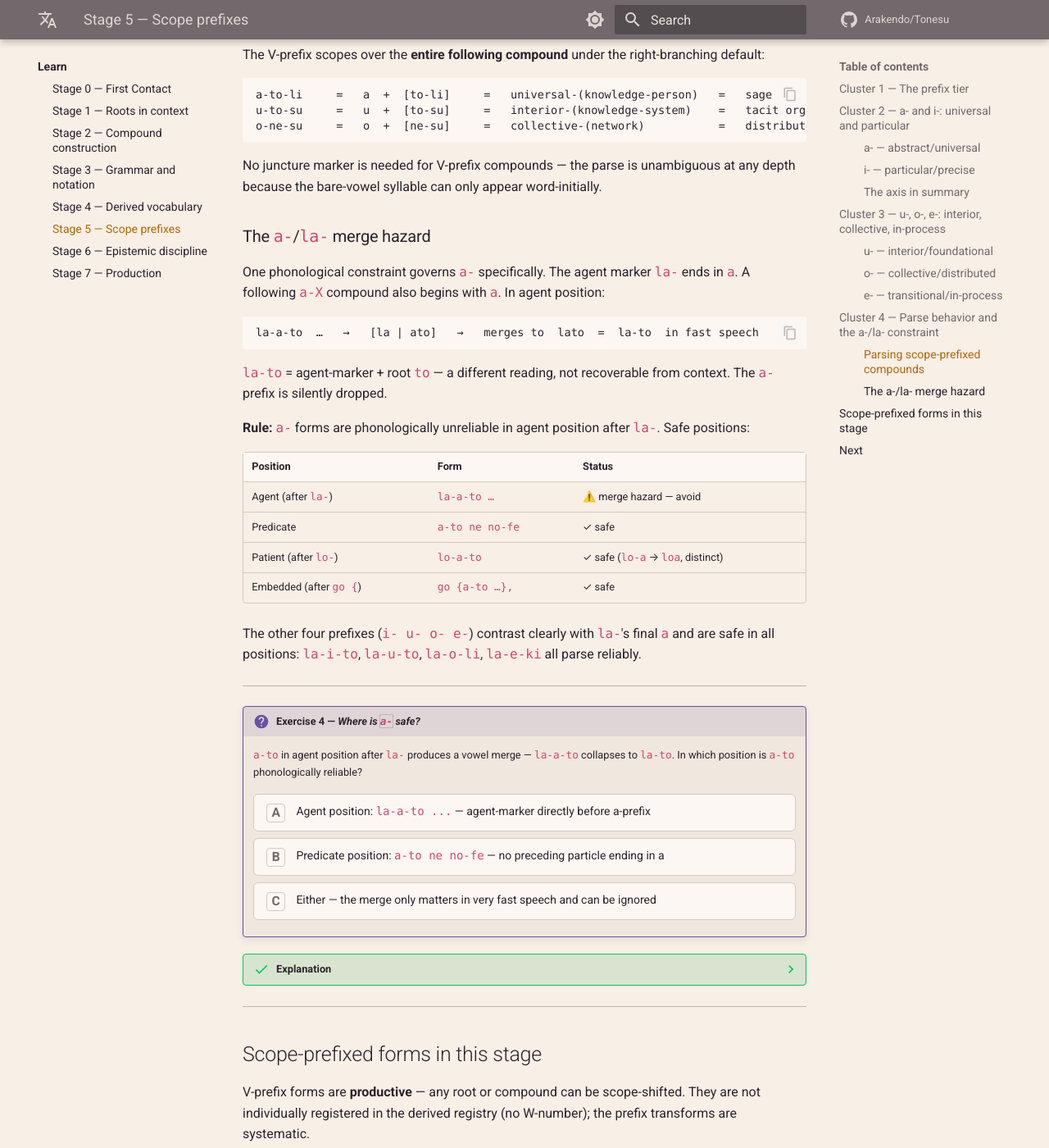
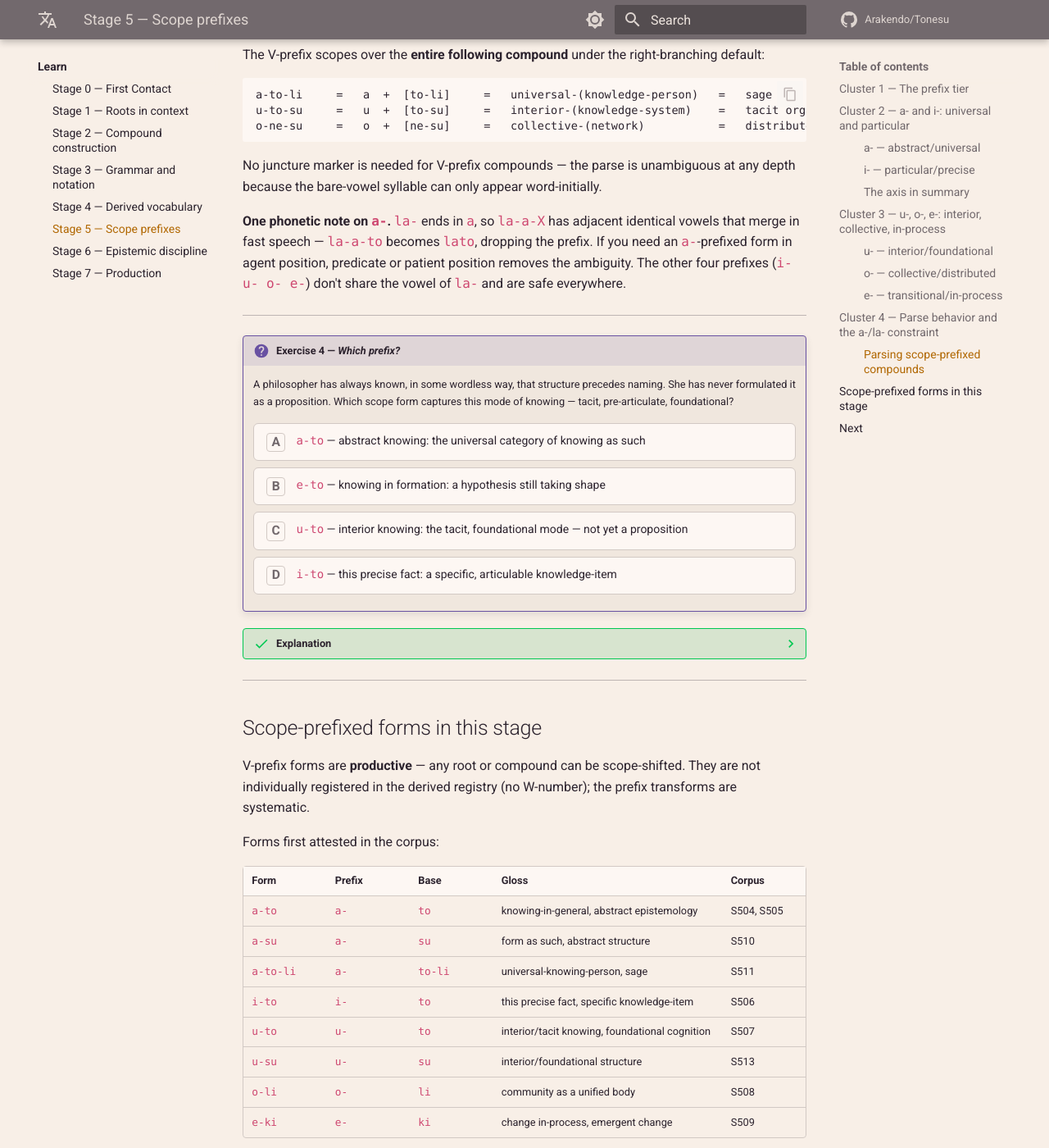
Before and after one commit to Arakendo/Tonesu, an MkDocs documentation site: the page built from www/docs/learn/stage-5.md, in a window 1280 px wide and 1400 px high, scrolled down 5056 px. Shown: the whole window at 82% size. Built offline with MkDocs 1.6.1 and Material for MkDocs 9.7.7, drawn with Linux system fonts in a browser that asks for light colours; comment, search, counter and statistics services are not loaded.

Commit message:
learn: audit and polish stages 1, 5, 6
stage-1.md:
- Convert lo-mu no-de picker exercise to MCQ with 4 options

stage-5.md:
- Replace Exercise 4 (merge hazard avoidance) with scenario-based
  u-to question (tacit/pre-propositional knowing, using S507 Laozi)
- Trim a-/la- merge hazard cluster to a 3-sentence phonetic note

stage-6.md:
- Fix forward reference in Cluster 1 forbidden-upgrade section:
  remove (du …) notation that appeared before () was introduced;
  replace with prose description forwarding to Cluster 2
- Move ~ stacking subsection from Cluster 2 to Cluster 3 (where ~
  is the topic); reframe as '~ and () together' with inside/outside
  contrast
- Add Exercise 3 (new): ven inside vs outside () — tests the
  positional distinction just introduced
- Renumber old E3 -> E4, old E4 -> E5
- Add Knowledge & Claims link in Next section

````diff
--- a/www/docs/learn/stage-5.md
+++ b/www/docs/learn/stage-5.md
@@ -249,57 +249,41 @@ o-ne-su     =   o  +  [ne-su]     =   collective-(network)           =   distrib
 No juncture marker is needed for V-prefix compounds — the parse is unambiguous
 at any depth because the bare-vowel syllable can only appear word-initially.
 
-### The `a-`/`la-` merge hazard
-
-One phonological constraint governs `a-` specifically. The agent marker `la-` ends
-in `a`. A following `a-X` compound also begins with `a`. In agent position:
-
-```
-la-a-to  …   →   [la | ato]   →   merges to  lato  =  la-to  in fast speech
-```
-
-`la-to` = agent-marker + root `to` — a different reading, not recoverable from
-context. The `a-` prefix is silently dropped.
-
-**Rule:** `a-` forms are phonologically unreliable in agent position after `la-`.
-Safe positions:
-
-| Position | Form | Status |
-|----------|------|--------|
-| Agent (after `la-`) | `la-a-to …` | ⚠️ merge hazard — avoid |
-| Predicate | `a-to  ne  no-fe` | ✓ safe |
-| Patient (after `lo-`) | `lo-a-to` | ✓ safe (`lo-a` → `loa`, distinct) |
-| Embedded (after `go {`) | `go  {a-to …},` | ✓ safe |
-
-The other four prefixes (`i- u- o- e-`) contrast clearly with `la-`'s final `a`
-and are safe in all positions: `la-i-to`, `la-u-to`, `la-o-li`, `la-e-ki` all
-parse reliably.
+**One phonetic note on `a-`.** `la-` ends in `a`, so `la-a-X` has adjacent
+identical vowels that merge in fast speech — `la-a-to` becomes `lato`, dropping
+the prefix. If you need an `a-`-prefixed form in agent position, predicate or
+patient position removes the ambiguity. The other four prefixes (`i- u- o- e-`)
+don't share the vowel of `la-` and are safe everywhere.
 
 ---
 
-!!! question "Exercise 4 — *Where is `a-` safe?*"
-    `a-to` in agent position after `la-` produces a vowel merge — `la-a-to` collapses
-    to `la-to`. In which position is `a-to` phonologically reliable?
+!!! question "Exercise 4 — *Which prefix?*"
+    A philosopher has always known, in some wordless way, that structure precedes
+    naming. She has never formulated it as a proposition. Which scope form captures
+    this mode of knowing — tacit, pre-articulate, foundational?
 
     <div class="tn-learn-mcq"
-         data-answer="b"
-         data-ok="Correct — predicate position: a-to ne no-fe has no preceding a-final particle, so the vowel boundary is clean ✓"
-         data-nok="la-a-to merges to la-to (agent-marker + root to) in fast speech — the a- prefix is lost. Use a- forms in predicate or patient position instead."
-         data-options='[{"id":"a","text":"Agent position: `la-a-to ...` — agent-marker directly before a-prefix"},{"id":"b","text":"Predicate position: `a-to  ne  no-fe` — no preceding particle ending in a"},{"id":"c","text":"Either — the merge only matters in very fast speech and can be ignored"}]'>
+         data-answer="c"
+         data-ok="Correct — u-to: interior/foundational knowing. Not a held proposition (to), not a universal category claim (a-to), not a forming hypothesis (e-to) ✓"
+         data-nok="Check the prefix semantics: a- = abstract/universal (the category of knowing); i- = particular instance; e- = in-process/forming. The tacit, pre-propositional mode is u-."
+         data-options='[{"id":"a","text":"`a-to` — abstract knowing: the universal category of knowing as such"},{"id":"b","text":"`e-to` — knowing in formation: a hypothesis still taking shape"},{"id":"c","text":"`u-to` — interior knowing: the tacit, foundational mode — not yet a proposition"},{"id":"d","text":"`i-to` — this precise fact: a specific, articulable knowledge-item"}]'>
     </div>
 
 ??? success "Explanation"
-    `la-` ends in `a`; `a-to` starts with `a`. The sequence `la-a-to` has adjacent
-    identical vowels at the particle/prefix boundary — in normal speech this merges
-    to `lato`, parsing as `la-to` (agent + root `to`).
+    `u-` = interior/foundational: what is latent, structural, or pre-articulate.
+    `u-to` is the mode of knowing that does not surface as a held proposition —
+    the philosopher *has* this knowing, but it precedes any `la-mi to {…}` claim.
 
-    Predicate position is clean: `a-to ne no-fe` — no particle immediately precedes
-    the `a-` prefix. Patient position is also safe: `lo-a-to` → `loa-to`,
-    distinguishable because `lo-` ends in `o`.
+    Corpus: S507 — `la-na-Laozi  u-to  lo-su-no-fe` = "Laozi had interior knowing
+    of the boundless Way." This is precisely the pre-discursive orientation Laozi
+    describes: the insight that the nameable Way is not the eternal Way is itself
+    wordless.
 
-    The other four V-prefixes (`i- u- o- e-`) don't share the vowel of `la-`, so
-    they are safe in agent position: `la-i-to`, `la-u-to`, `la-o-li`, `la-e-ki`
-    all parse reliably.
+    `a-to` (option A) would say *knowing-in-general, as an abstract category* — a
+    philosophical claim about the nature of knowing, not the mode of a knower.
+    `e-to` (option B) would say the knowing is still forming — not settled yet.
+    `i-to` (option D) would say it is a discrete, articulable fact — the opposite
+    of tacit.
 
 ---
 
````
Also changed, not shown: www/docs/learn/stage-1.md (+7 -7 lines), www/docs/learn/stage-6.md (+52 -26 lines).
